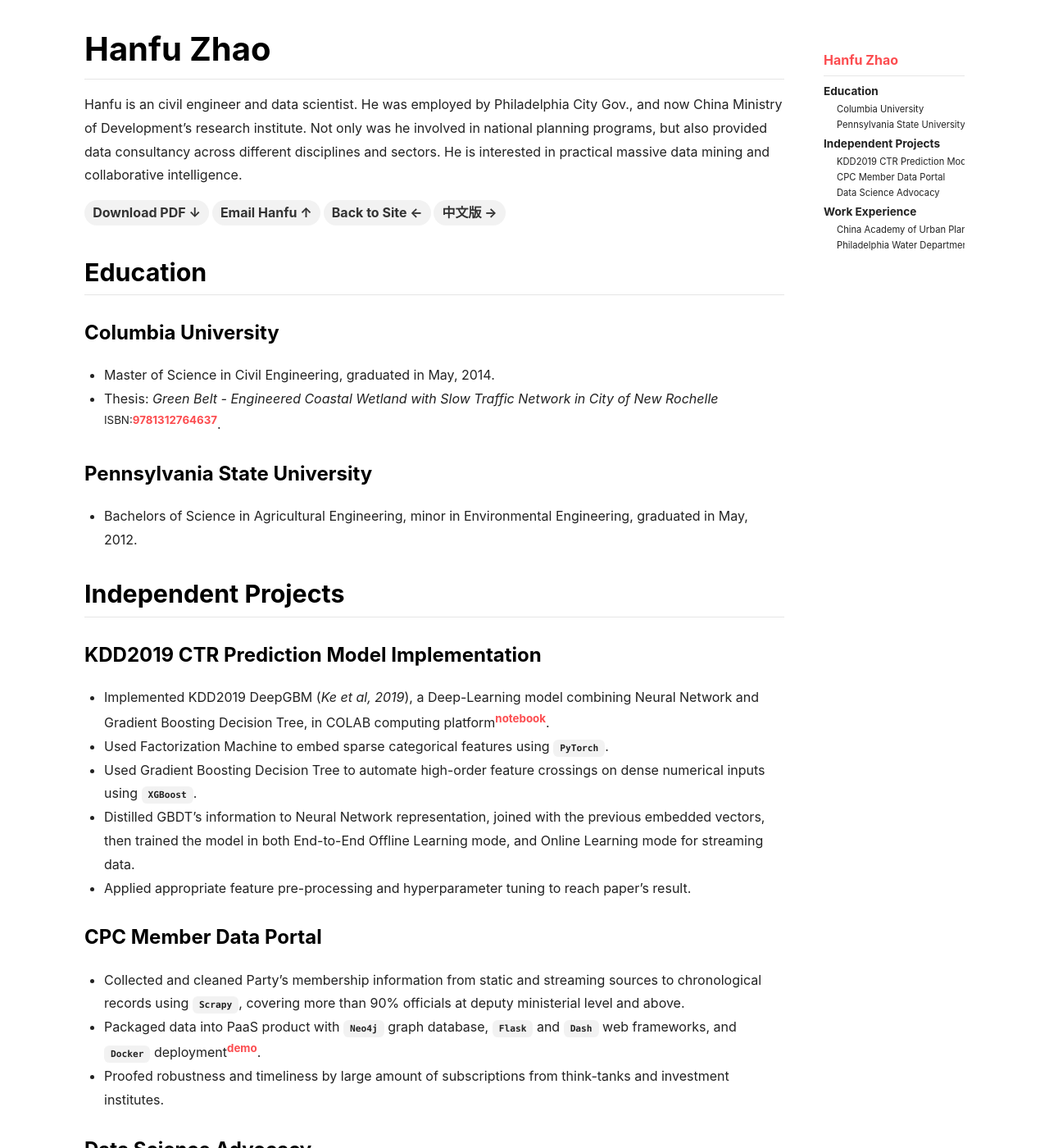
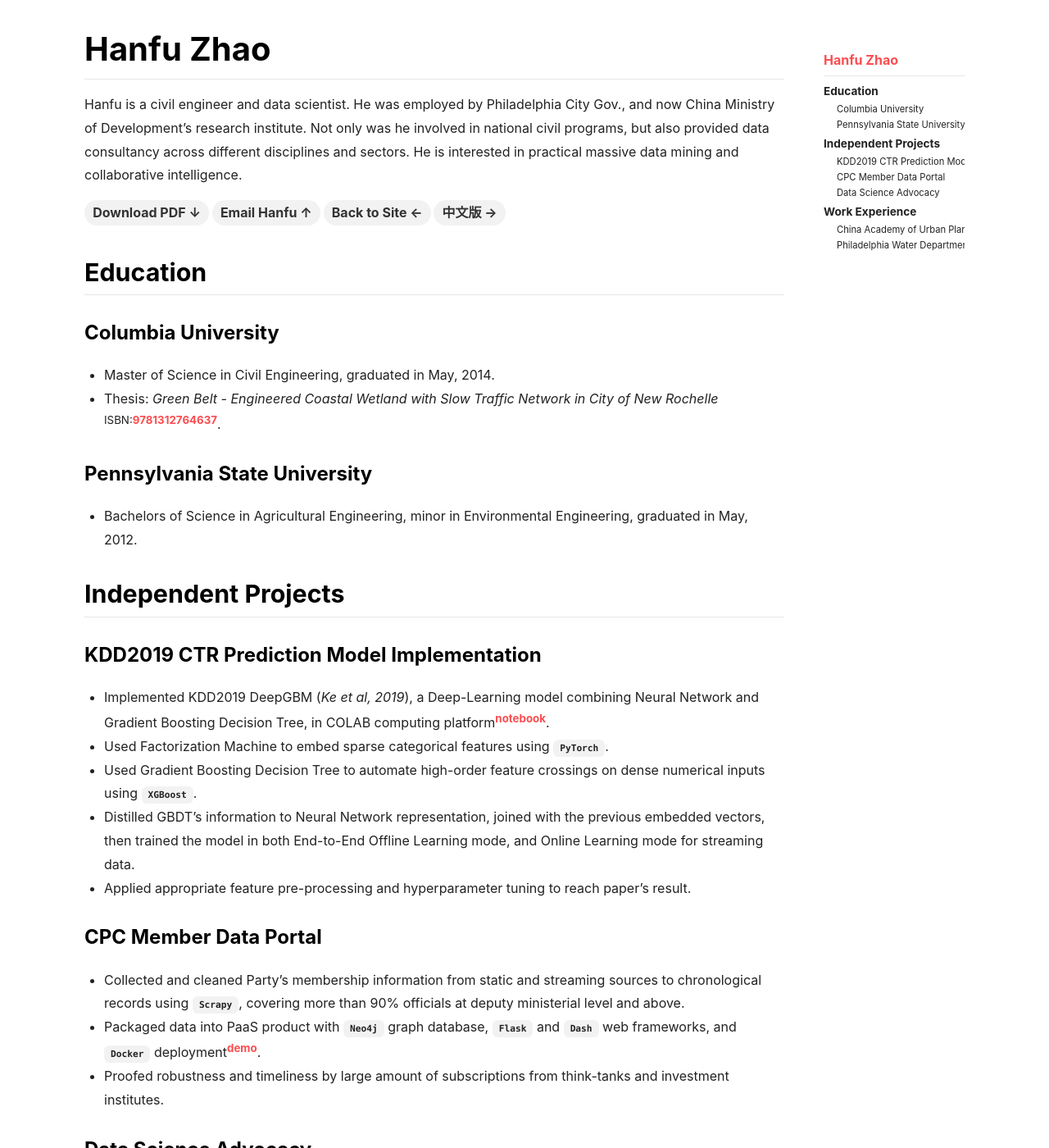
Before and after one commit to hanfu/hanfu.github.io, a Jekyll site: the page built from resume_en.md, in a window 1280 px wide and 1400 px high. Shown: the whole window at 82% size. Built offline with Jekyll 4.4.1, drawn with Linux system fonts in a browser that asks for light colours; nearby versions of some CDN libraries; some of the changed text lies outside the part shown.

Commit message:
updated resume, almost finalized

```diff
--- a/resume_en.md
+++ b/resume_en.md
@@ -12,7 +12,7 @@ sitemap: false
 ---
 # Hanfu Zhao
 
-Hanfu is an civil engineer and data scientist. He was employed by Philadelphia City Gov., and now China Ministry of Development's research institute. Not only was he involved in national planning programs, but also provided data consultancy across different disciplines and sectors. He is interested in practical massive data mining and collaborative intelligence.
+Hanfu is a civil engineer and data scientist. He was employed by Philadelphia City Gov., and now China Ministry of Development's research institute. Not only was he involved in national civil programs, but also provided data consultancy across different disciplines and sectors. He is interested in practical massive data mining and collaborative intelligence.
 
 <sup>[Download PDF ↓](/assets/jianli.pdf){:.button.button--secondary.button--pill} [Email Hanfu ↑](mailto:zhhfu29@gmail.com){:.button.button--secondary.button--pill} [Back to Site ←](/){:.button.button--secondary.button--pill} [中文版 →](/jianli.html){:.button.button--secondary.button--pill}</sup>
 
```
Also changed, not shown: other parts of resume_en.md (+1 -1 lines).
